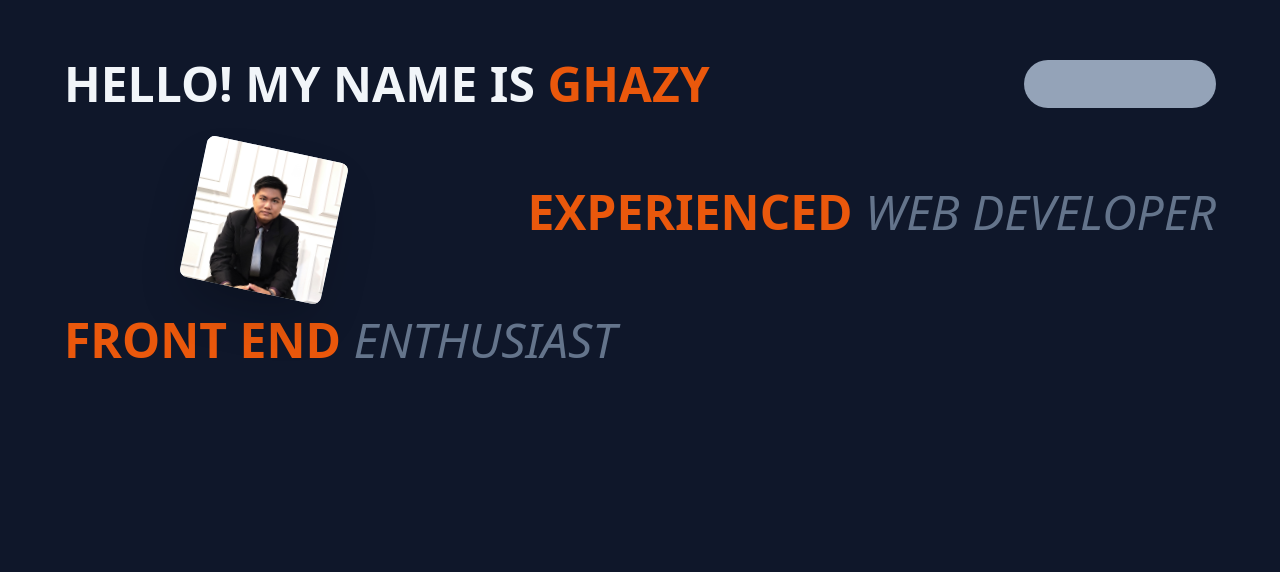
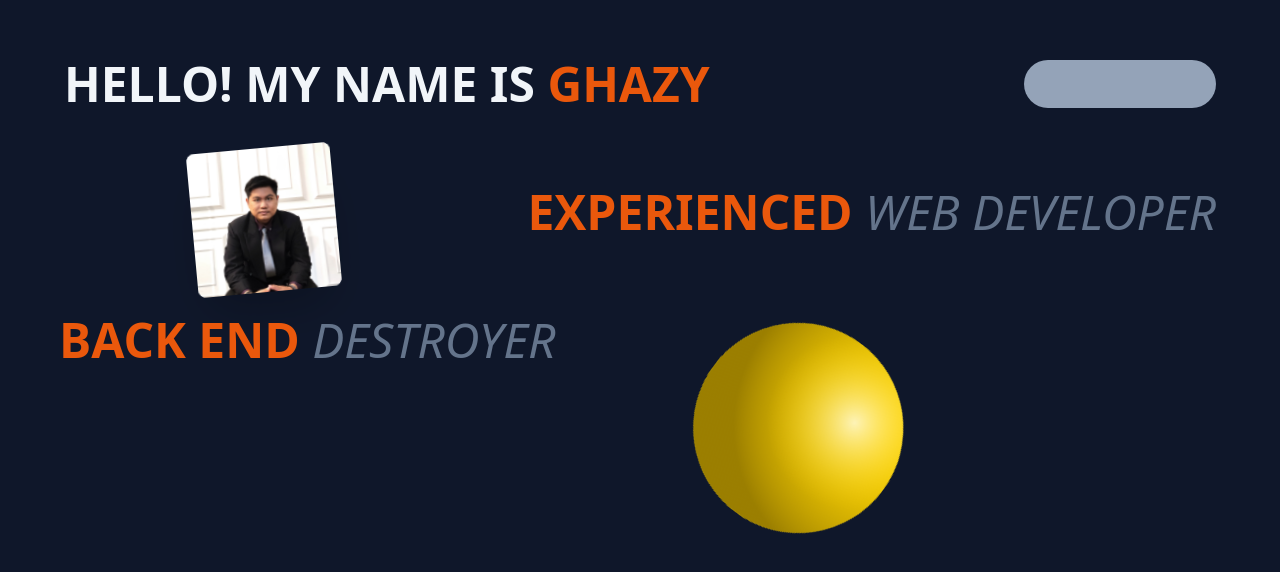
Before and after one commit to gmn26/portofolio, a React (Vite) app: page / in a window 1280 px wide. Shown: the part 188-760 px from the top of the page. Built offline with nearby package versions, Linux system fonts and the light colour scheme.

Commit message:
update : add gsap

```diff
--- a/package.json
+++ b/package.json
@@ -10,6 +10,7 @@
     "preview": "vite preview"
   },
   "dependencies": {
+    "gsap": "^3.12.5",
     "react": "^18.3.1",
     "react-dom": "^18.3.1",
     "react-icons": "^5.3.0"
--- a/src/sections/Section1.jsx
+++ b/src/sections/Section1.jsx
@@ -1,17 +1,75 @@
+import { useEffect } from "react";
 import Image1 from "./../assets/pict1.jpeg";
+import gsap from "gsap";
+import yellow3DBall from "../assets/svg/yellow3DBall.svg";
 
 export default function Section1() {
+  useEffect(() => {
+    gsap.from("#name", {
+      x: -1000,
+    });
+
+    gsap.to("#name", {
+      x: 0,
+      repeat: true,
+    });
+
+    gsap.to("#pict", {
+      rotate: -20,
+      yoyo: true,
+      repeat: Infinity,
+      ease: "power1.inOut",
+      duration: 1,
+    });
+
+    gsap.to("#title1", {
+      opacity: 0,
+      delay: 3,
+      duration: 3,
+      repeat: Infinity,
+      yoyo: true,
+      x: -650,
+      ease: "elastic.inOut",
+    });
+
+    gsap.to("#title2", {
+      opacity: 1,
+      delay: 3,
+      duration: 3,
+      repeat: Infinity,
+      yoyo: true,
+      x: -650,
+      ease: "elastic.inOut",
+    });
+
+    gsap.to("#ball", {
+      rotate: -270,
+      duration: 4,
+      repeat: Infinity,
+      yoyo: true,
+      x: -400,
+      ease: "ease.inOut",
+    });
+  });
+
   return (
-    <section>
+    <section className="relative">
       <div className="flex flex-col gap-20 w-full">
         <div className="flex items-stretch justify-between">
           <h2 className="uppercase">
-            Hello! my name is <span className="text-orange-600">Ghazy</span>
+            Hello! my name is{" "}
+            <span className="text-orange-600" id="name">
+              {" "}
+              Ghazy
+            </span>
           </h2>
           <div className="bg-slate-400 w-48 rounded-full"></div>
         </div>
         <div className="relative">
-          <div className="absolute shadow-2xl -top-10 left-32 rotate-12 w-36 h-36 bg-slate-300 rounded-lg overflow-hidden">
+          <div
+            className="absolute shadow-2xl -top-10 left-32 rotate-12 w-36 h-36 bg-slate-300 rounded-lg overflow-hidden"
+            id="pict"
+          >
             <div className="relative">
               <img src={Image1} className="absolute -top-16" alt="" />
             </div>
@@ -23,13 +81,29 @@ export default function Section1() {
             </span>
           </h2>
         </div>
-        <h2 className="uppercase">
-          <span className="text-orange-600">Front End</span>{" "}
-          <span className="italic text-slate-500 font-normal fonttime">
-            Enthusiast
-          </span>
-        </h2>
+        <div className="flex gap-24">
+          <h2 className="uppercase" id="title1">
+            <span className="text-orange-600">Front End</span>{" "}
+            <span className="italic text-slate-500 font-normal fonttime">
+              Enthusiast
+            </span>
+          </h2>
+          <h2 className="uppercase opacity-0" id="title2">
+            <span className="text-orange-600">Back End</span>{" "}
+            <span className="italic text-slate-500 font-normal fonttime">
+              Destroyer
+            </span>
+          </h2>
+        </div>
       </div>
+      <img
+        src={yellow3DBall}
+        width={240}
+        height={240}
+        alt="3D Yellow Ball"
+        className="absolute right-4 bottom-16 -z-10"
+        id="ball"
+      />
     </section>
   );
 }
--- a/src/sections/Section3.jsx
+++ b/src/sections/Section3.jsx
@@ -1,7 +1,22 @@
-export default function Section1() {
+import { gsap } from "gsap";
+import { useEffect } from "react";
+
+export default function Section3() {
+  useEffect(() => {
+    gsap.to(".animate-box", {
+      rotate: 360,
+      duration: 5,
+      x: 1000,
+      yoyo: true,
+      repeat: Infinity,
+      ease: "bounce",
+    });
+  });
+
   return (
-    <section>
-      <h2>Web Development</h2>
+    <section className="relative">
+      <div className="animate-box w-24 h-24 border border-red-600 absolute top-0 left-0"></div>
+      <h2 className="box">Front End</h2>
     </section>
   );
 }
```
Also changed, not shown: src/assets/svg/yellow3DBall.svg (added), src/sections/Section1.css (deleted), 1 other file (tests, documents, lock files or other folders).
